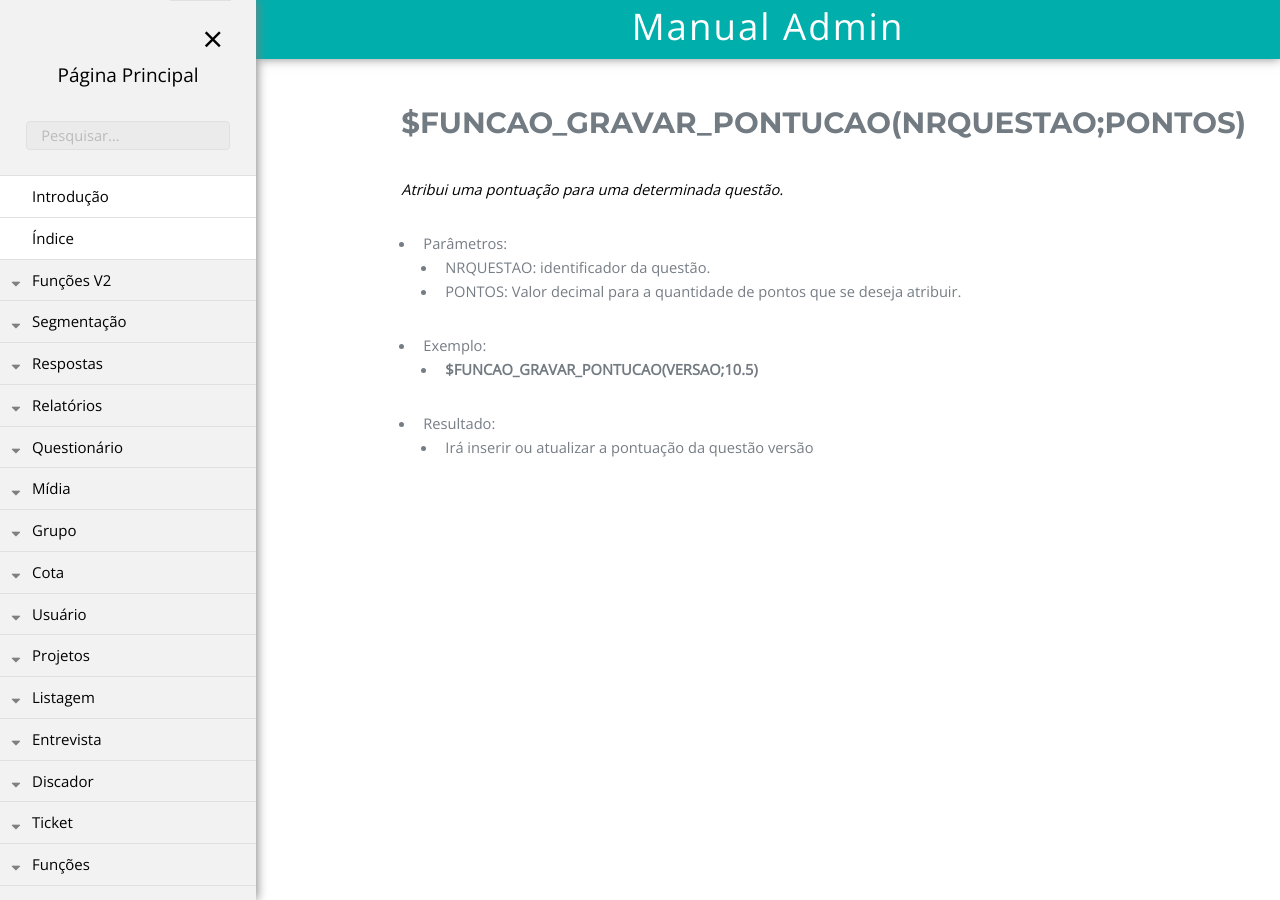
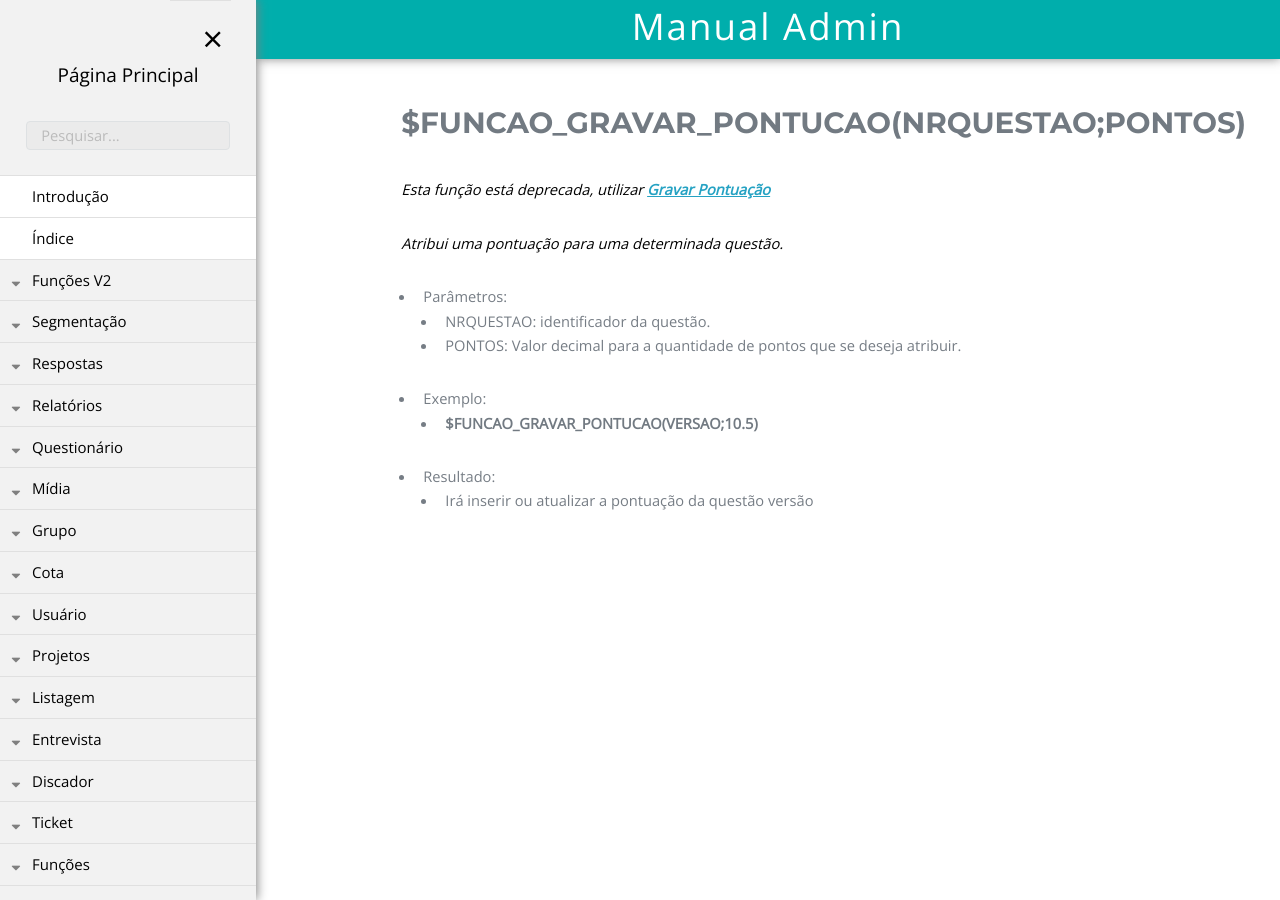
Before and after one commit to rogerio-figueiredo-hsr/hsrtechonline.github.io, a Jekyll site: the page built from _posts/2018-01-09-gravar-pontuacao.md, in a window 1280 px wide. Built offline with Jekyll 4.4.1, drawn with Linux system fonts in a browser that asks for light colours.

Commit message:
Update 2018-01-09-gravar-pontuacao.md

```diff
--- a/_posts/2018-01-09-gravar-pontuacao.md
+++ b/_posts/2018-01-09-gravar-pontuacao.md
@@ -6,6 +6,8 @@ permalink: /fastQuestAdmin/funcoes/gravar-pontuacao
 pasta: "funcoes"
 ---
 # $FUNCAO_GRAVAR_PONTUCAO(NRQUESTAO;PONTOS)
+*Esta função está deprecada, utilizar **<a href="/fastQuestAdmin/funcoesv2/gravarPontuacao">Gravar Pontuação</a>***
+
 *Atribui uma pontuação para uma determinada questão.*
 - Parâmetros:
     - NRQUESTAO: identificador da questão.
```
